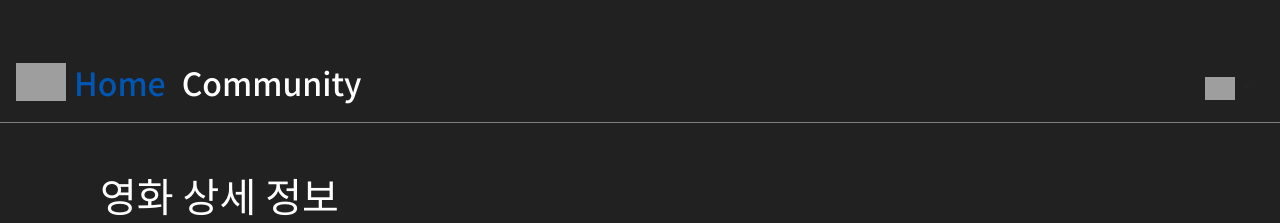
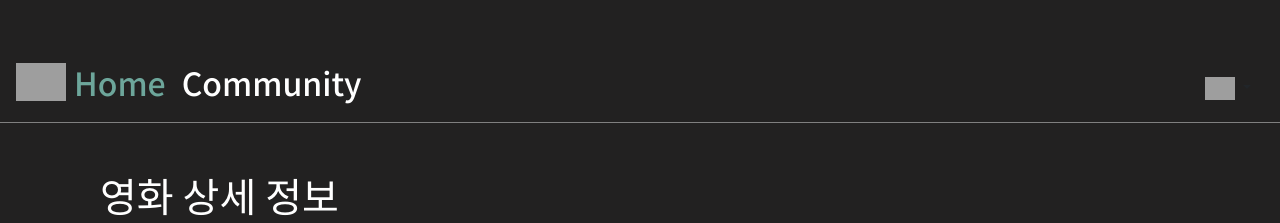
Before and after one commit to jun0811/MovieWeb, a Django app: page /movies/1/ in a window 1280 px wide, with the pointer over the restyled element. Shown: the top 223 px of the page. Run offline with Django 3.2, Linux system fonts and the light colour scheme; data comes from the database, SQL or seed files in the repository; both versions use the stored data as it was after the commit; data that the repository does not hold is empty; some libraries are stand-ins or nearby versions; grey boxes are pictures that could not be loaded.

Commit message:
modify base

```diff
--- a/final-pjt/sj_pjt/templates/base.html
+++ b/final-pjt/sj_pjt/templates/base.html
@@ -17,8 +17,11 @@ body {
 }
 a {
   color: white;
-  text-decoration:none;
+  text-decoration: none;
   padding-top: 18px;
+}
+a:hover {
+  color: rgb(109, 166, 155);
 }
 .button {
   background-color: rgb(109, 166, 155);
--- a/final-pjt/sj_pjt/templates/community.html
+++ b/final-pjt/sj_pjt/templates/community.html
@@ -19,6 +19,9 @@ a {
   color: white;
   text-decoration:none;
   padding-top: 18px;
+}
+a:hover {
+  color: rgb(109, 166, 155);
 }
 .nav-border {
   border-bottom: thin inset grey;
```
Also changed, not shown: final-pjt/db.sqlite3.
